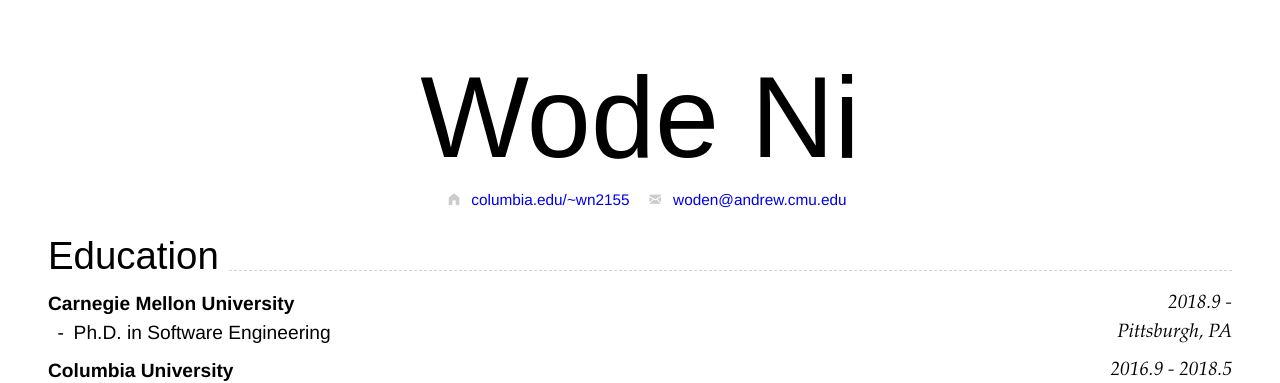
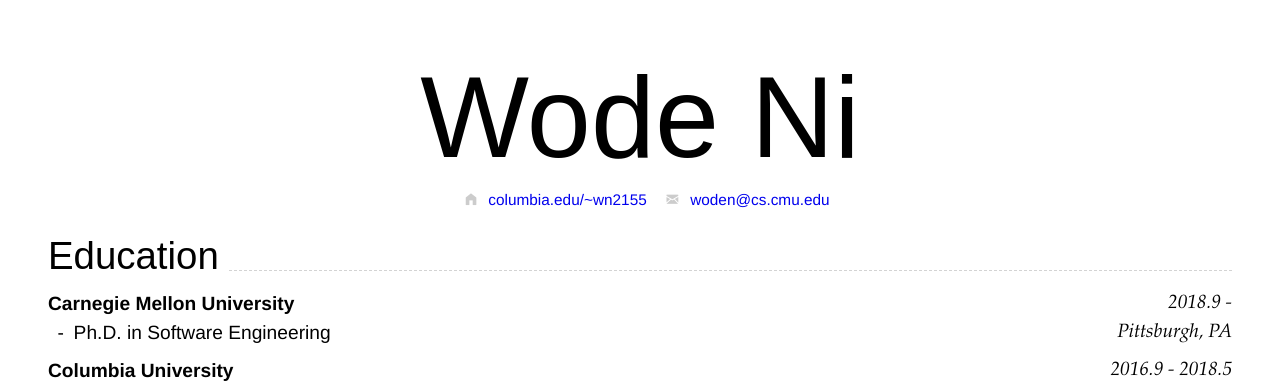
Before and after one commit to wodeni/nimo-markdown-cv, a Jekyll site: the page built from index.md, in a window 1280 px wide. Shown: the top 383 px of the page. Built offline with Jekyll 4.4.1, drawn with Linux system fonts in a browser that asks for light colours.

Commit message:
updated SCS email

```diff
--- a/index.md
+++ b/index.md
@@ -9,7 +9,7 @@ pdf: true
 <i class="fi-home" style="margin-left:1em"></i>
 <a href="http://columbia.edu/~wn2155" style="margin-left:0.5em">columbia.edu/~wn2155</a>
 <i class="fi-mail" style="margin-left:1em"></i>
-<a href="wn2155@columbia.edu" style="margin-left:0.5em">woden@andrew.cmu.edu</a>
+<a href="wn2155@columbia.edu" style="margin-left:0.5em">woden@cs.cmu.edu</a>
 </div>
 
 ## Education
```
